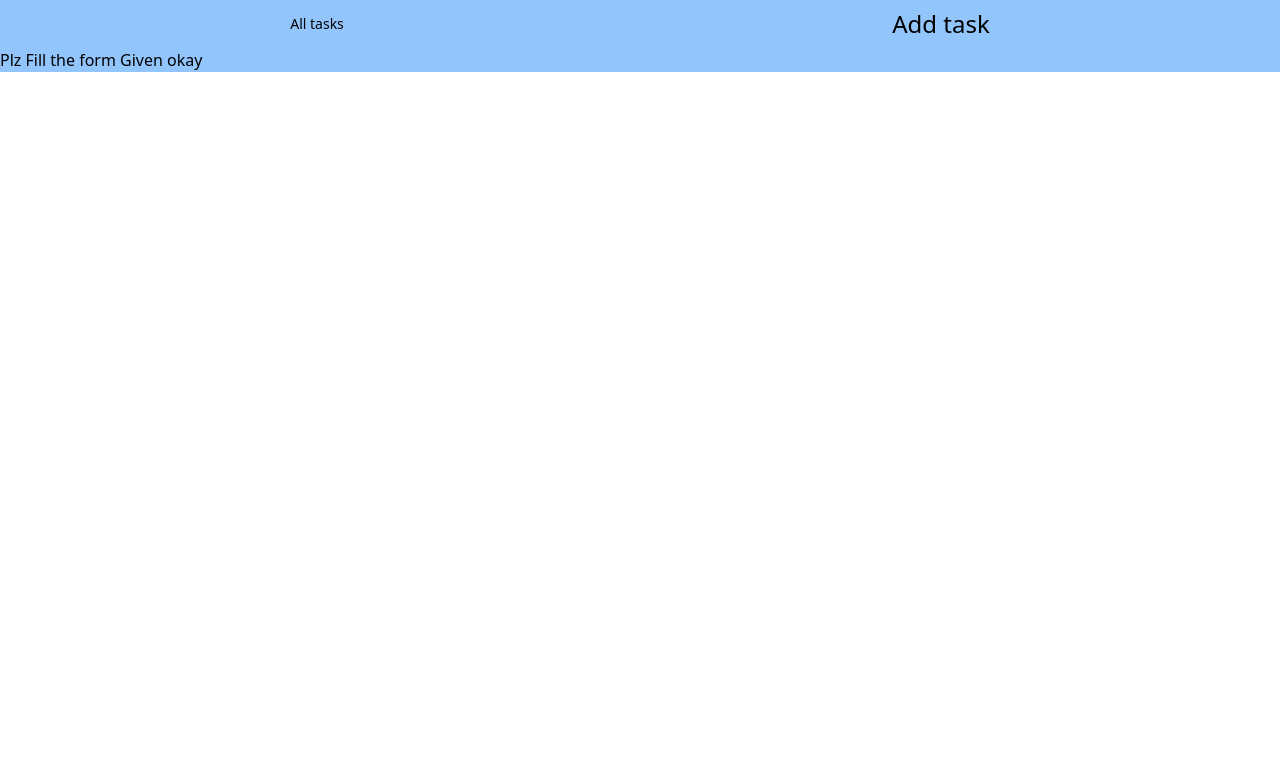
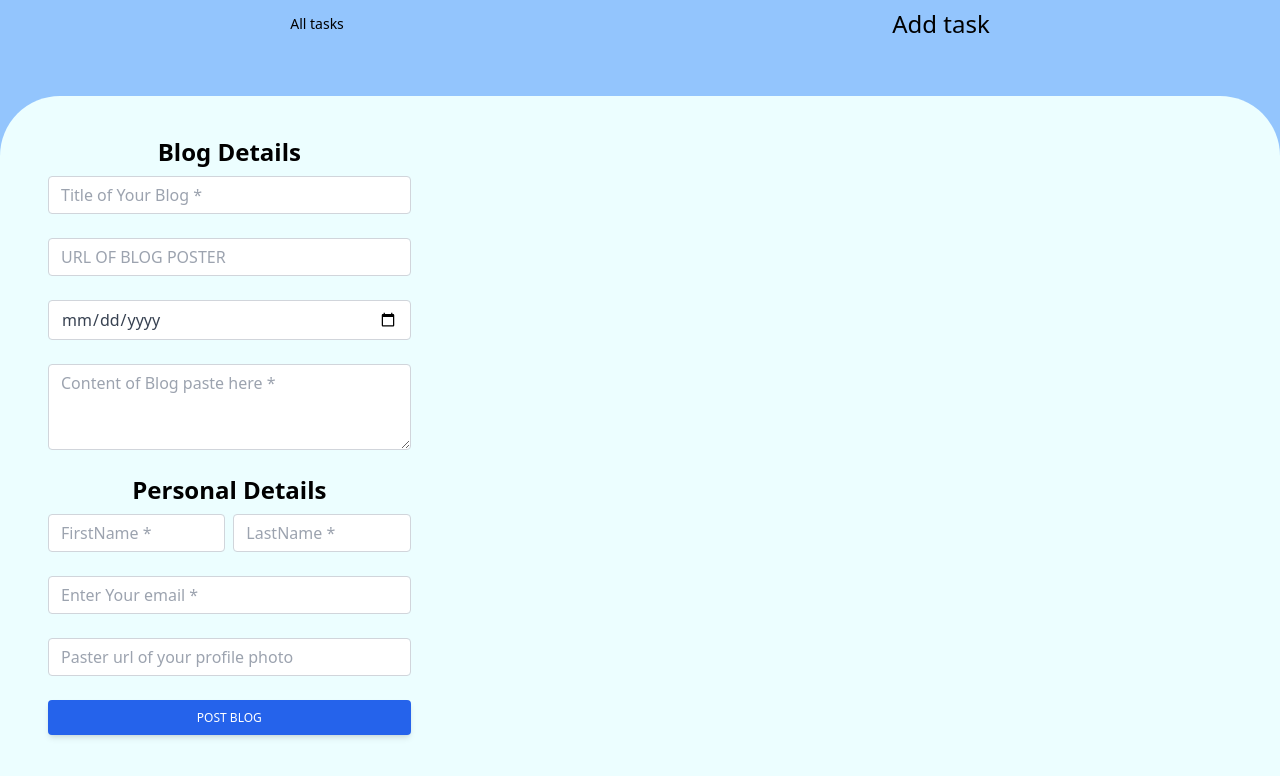
Before and after one commit to Personal-Projects-MERN-FullStack/PersonalPortfilo, a React (Create React App) app: page / in a window 1280 px wide. Shown: the top 776 px of the page. Built offline with nearby package versions, Linux system fonts and the light colour scheme.

Commit message:
Form is ready to post the data to database

```diff
--- a/src/App.js
+++ b/src/App.js
@@ -1,21 +1,38 @@
-import React, { useRef,useEffect,useState } from "react";
+import React, { useRef, useEffect, useState } from "react";
 import Navigation from "./Component/Mainnavigation/Navigation";
 import Addtaskform from "./Component/Mainpage/Addtaskform";
 import Task from "./Component/Mainpage/Task";
 
+function App() {
+  const [AllTaskShow, setAllTaskShow] = useState(false);
 
-function App() {
-  const [AllTaskShow, setAllTaskShow] = useState(false)
+  return (
+    <div className="bg-blue-300">
+      <Navigation setAllTaskShow={setAllTaskShow} AllTaskshow={AllTaskShow} />
+
+      {AllTaskShow && (
+        <div className="md:grid md:gap-4 md:grid-cols-3 md:grid-rows-3 bg-cyan-50  rounded-t-[60px] h-screen mt-12 pt-8">
+          <Task />
+          <Task />
+          <Task />
+          <Task />
+          <Task />
+          <Task />
+          <Task />
+          <Task />
+          <Task />
+          <Task />
+          <Task />
+        </div>
+      )}
+      {!AllTaskShow && (
+        <div className="md:grid md:gap-4 md:grid-cols-3 md:grid-rows-3 bg-cyan-50  rounded-t-[60px] h-screen mt-12 pt-8 py-8 px-8 ">
+          <Addtaskform />
+        </div>
+      )}
 
 
-
-  return (<div className="bg-blue-300">
-    <Navigation setAllTaskShow={setAllTaskShow} AllTaskshow={AllTaskShow}/>
-
-    {AllTaskShow && <Task/>}
-    {!AllTaskShow && <Addtaskform/>}
-  </div>
-
+    </div>
   );
 }
 
--- a/src/Component/Mainpage/Addtaskform.js
+++ b/src/Component/Mainpage/Addtaskform.js
@@ -1,6 +1,277 @@
-const Addtaskform=()=>{
-    return(
-        <h1>Plz Fill the form Given okay</h1>
+import { useRef } from "react";
+
+
+
+const Addtaskform = () => {
+  const TitleOfBLog = useRef();
+  const PosterOfBlog = useRef();
+  const DateOFBlog  = useRef();
+  const ContentOfBlog = useRef();
+  const Fname = useRef();
+  const Lname = useRef();
+  const Mail = useRef();
+  const ProfileUrl = useRef();
+
+  const OnSubmitHandler=(event)=>{
+    event.preventDefault();
+    const Enteredtitle = TitleOfBLog.current.value;
+    const EnteredPosterUrl = PosterOfBlog.current.value;
+    const EnteredDOB = DateOFBlog.current.value;
+    const EnteredContentOfBLog = ContentOfBlog.current.value;
+    const EnteredFname = Fname.current.value;
+    const EnteredLname = Lname.current.value;
+    const EnteredEmail = Mail.current.value;
+    const EnteredProfileURl = ProfileUrl.current.value;
+    const BlogData = {
+      titile_of_Blog : Enteredtitle,
+      Url_Of_poster : EnteredPosterUrl,
+      DOB_of_blog_post : EnteredDOB,
+      Content_Of_Blog : EnteredContentOfBLog,
+      First_name : EnteredFname,
+      Last_name : EnteredLname,
+      Email : EnteredEmail,
+      Url_of_Profile : EnteredProfileURl
+    }
+    fetch(
+      'https://bloging-website-30ee1-default-rtdb.firebaseio.com/blogpostdata.json',
+      {
+        method: 'POST',
+        body: JSON.stringify(BlogData),
+        headers: {
+          'Content-Type': 'application/json'
+        }
+      }
     );
-}
-export default Addtaskform
+  }
+  return (
+    <>
+      <div className=" px-4   border-gray-900  max-w-md">
+        <form onSubmit={OnSubmitHandler}>
+          <h1 className="w-full  justify-center flex text-2xl font-bold my-2">
+            Blog Details
+          </h1>
+          <div className="form-group mb-6">
+            <input
+              ref={TitleOfBLog}
+              type="text"
+              className="form-control block
+        w-full
+        px-3
+        py-1.5
+        text-base
+        font-normal
+        text-gray-700
+        bg-white bg-clip-padding
+        border border-solid border-gray-300
+        rounded
+        transition
+        ease-in-out
+        m-0
+        focus:text-gray-700 focus:bg-white focus:border-blue-600 focus:outline-none"
+              id="exampleInput7"
+              placeholder="Title of Your Blog *"
+             required
+            />
+          </div>
+          <div className="form-group mb-6">
+            <input
+            ref={PosterOfBlog}
+              type="url"
+              className="form-control block
+        w-full
+        px-3
+        py-1.5
+        text-base
+        font-normal
+        text-gray-700
+        bg-white bg-clip-padding
+        border border-solid border-gray-300
+        rounded
+        transition
+        ease-in-out
+        m-0
+        focus:text-gray-700 focus:bg-white focus:border-blue-600 focus:outline-none"
+              id="exampleInput8"
+              placeholder="URL OF BLOG POSTER"
+
+            />
+          </div>
+          <div className="form-group mb-6">
+            <input
+            ref={DateOFBlog}
+              type="date"
+              className="form-control block
+        w-full
+        px-3
+        py-1.5
+        text-base
+        font-normal
+        text-gray-700
+        bg-white bg-clip-padding
+        border border-solid border-gray-300
+        rounded
+        transition
+        ease-in-out
+        m-0
+        focus:text-gray-700 focus:bg-white focus:border-blue-600 focus:outline-none"
+              id="exampleInput8"
+              placeholder="Date of writing blog"
+              required
+            />
+          </div>
+
+          <div className="form-group mb-6">
+            <textarea
+            ref={ContentOfBlog}
+              className="
+        form-control
+        block
+        w-full
+        px-3
+        py-1.5
+        text-base
+        font-normal
+        text-gray-700
+        bg-white bg-clip-padding
+        border border-solid border-gray-300
+        rounded
+        transition
+        ease-in-out
+        m-0
+        focus:text-gray-700 focus:bg-white focus:border-blue-600 focus:outline-none
+      "
+              id="exampleFormControlTextarea13"
+              rows="3"
+              placeholder="Content of Blog paste here *"
+              required
+            ></textarea>
+          </div>
+          <h1 className="w-full  justify-center flex text-2xl font-bold my-2">
+            Personal Details
+          </h1>
+          <div className="flex space-x-2">
+            <div className="form-group mb-6">
+              <input
+              ref={Fname}
+                type="text"
+                className="form-control block
+        w-full
+        px-3
+        py-1.5
+        text-base
+        font-normal
+        text-gray-700
+        bg-white bg-clip-padding
+        border border-solid border-gray-300
+        rounded
+        transition
+        ease-in-out
+        m-0
+        focus:text-gray-700 focus:bg-white focus:border-blue-600 focus:outline-none"
+                id="exampleInput8"
+                placeholder="FirstName *"
+                required
+              />
+            </div>{" "}
+            <div className="form-group mb-6">
+              <input
+              ref={Lname}
+                type="text"
+                className="form-control block
+        w-full
+        px-3
+        py-1.5
+        text-base
+        font-normal
+        text-gray-700
+        bg-white bg-clip-padding
+        border border-solid border-gray-300
+        rounded
+        transition
+        ease-in-out
+        m-0
+        focus:text-gray-700 focus:bg-white focus:border-blue-600 focus:outline-none"
+                id="exampleInput8"
+                placeholder="LastName *"
+                required
+              />
+            </div>
+          </div>
+          <div className="form-group mb-6">
+            <input
+            ref={Mail}
+              type="email"
+              className="form-control block
+        w-full
+        px-3
+        py-1.5
+        text-base
+        font-normal
+        text-gray-700
+        bg-white bg-clip-padding
+        border border-solid border-gray-300
+        rounded
+        transition
+        ease-in-out
+        m-0
+        focus:text-gray-700 focus:bg-white focus:border-blue-600 focus:outline-none"
+              id="exampleInput8"
+              placeholder="Enter Your email *"
+              required
+            />
+          </div>
+          <div className="form-group mb-6">
+
+            <input
+            ref={ProfileUrl}
+              type="url"
+              className="form-control block
+        w-full
+        px-3
+        py-1.5
+        text-base
+        font-normal
+        text-gray-700
+        bg-white bg-clip-padding
+        border border-solid border-gray-300
+        rounded
+        transition
+        ease-in-out
+        m-0
+        focus:text-gray-700 focus:bg-white focus:border-blue-600 focus:outline-none"
+              id="exampleInput8"
+              placeholder="Paster url of your profile photo"
+            />
+          </div>
+
+          <button
+            type="submit"
+            className="
+      w-full
+      px-6
+      py-2.5
+      bg-blue-600
+      text-white
+      font-medium
+      text-xs
+      leading-tight
+      uppercase
+      rounded
+      shadow-md
+      hover:bg-blue-700 hover:shadow-lg
+      focus:bg-blue-700 focus:shadow-lg focus:outline-none focus:ring-0
+      active:bg-blue-800 active:shadow-lg
+      transition
+      duration-150
+      ease-in-out"
+          >
+            POST BLOG
+          </button>
+        </form>
+      </div>
+
+
+    </>
+  );
+};
+export default Addtaskform;
--- a/src/Component/Mainpage/Task.js
+++ b/src/Component/Mainpage/Task.js
@@ -2,11 +2,16 @@ import img from './blog.jpg'
 const Task = () => {
   return (
     <>
-      <div className="bg-cyan-50  rounded-t-[60px] h-screen mt-12 pt-8">
-        <div className=" w-  h-auto border-2 border-black  rounded-lg">
-         <img src={img} className="w-full h-44 object-fit"/>
+      <div className="">
+        <div className=" w-64 mx-auto  h-auto border py-1 px-1 border-black  rounded-lg space-y-4 pb-2 ">
+         <img src={img} className="w-full h-44 object-fit "/>
+         <h1 className='justify-center'>Welcome to new blog</h1>
+         <button className='border-2 border-black bg-gray-400 mx-auto'> something else </button>
         </div>
       </div>
+
+
+
     </>
   );
 };
```
